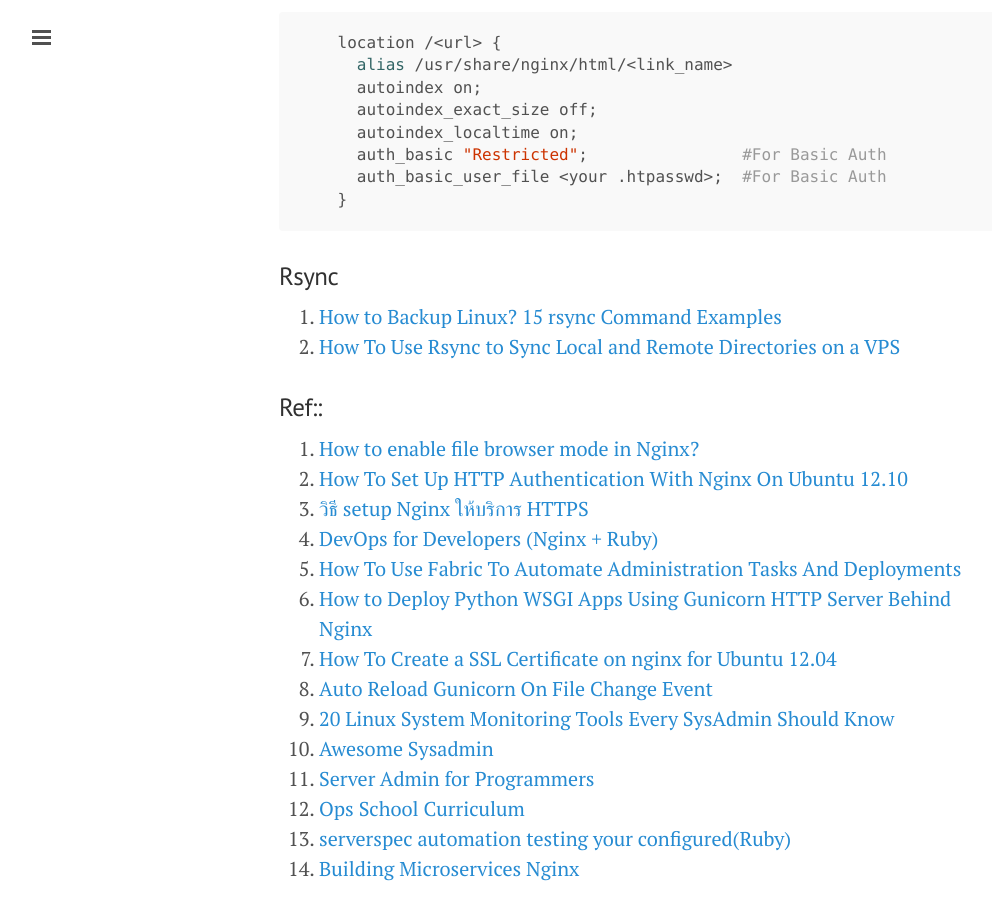
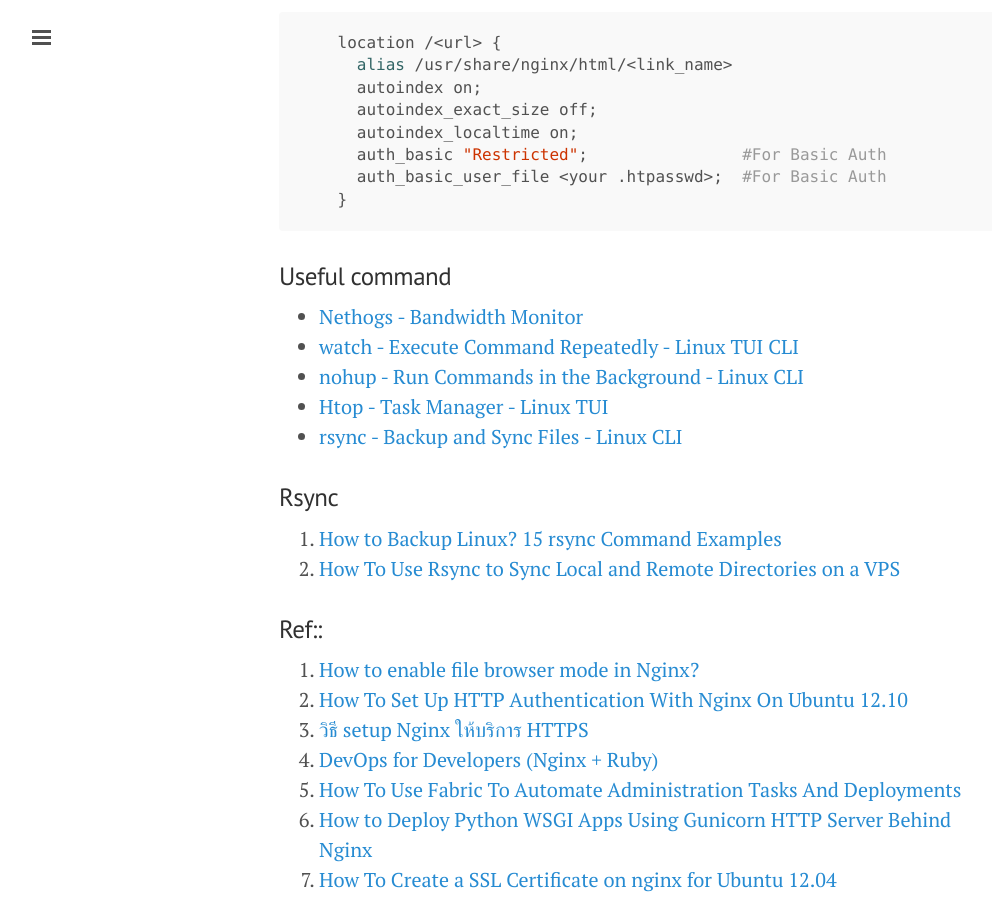
Before and after one commit to ibotdotout/ibotdotout.github.io, a Jekyll site: the page built from _posts/2014-08-09-dev-ops.md, in a window 1280 px wide and 900 px high, scrolled down 1081 px. Shown: the whole window, without its empty margins (1-993 px from the left). Built offline with Jekyll 4.4.1, drawn with Linux system fonts in a browser that asks for light colours; Markdown is read by kramdown in place of the engine named in the settings.

Commit message:
add useful command

````diff
--- a/_posts/2014-08-09-dev-ops.md
+++ b/_posts/2014-08-09-dev-ops.md
@@ -52,6 +52,13 @@ edit your nginx.conf
     }
 ```
 
+### Useful command
+* [Nethogs - Bandwidth Monitor](https://www.youtube.com/watch?v=Vd848ePkM_4)
+* [watch - Execute Command Repeatedly - Linux TUI CLI](https://www.youtube.com/watch?v=39rzNcqNq1E)
+* [nohup - Run Commands in the Background - Linux CLI](https://www.youtube.com/watch?v=sqXZirjvo6c)
+* [Htop - Task Manager - Linux TUI](https://www.youtube.com/watch?v=ZnEDfqr4Rm0)
+* [rsync - Backup and Sync Files - Linux CLI](https://www.youtube.com/watch?v=a2Kvj9ff8Qk)
+
 ### Rsync
 1. [How to Backup Linux? 15 rsync Command Examples](http://www.thegeekstuff.com/2010/09/rsync-command-examples/)
 2. [How To Use Rsync to Sync Local and Remote Directories on a VPS](https://www.digitalocean.com/community/tutorials/how-to-use-rsync-to-sync-local-and-remote-directories-on-a-vps)
@@ -65,8 +72,7 @@ edit your nginx.conf
 6. [How to Deploy Python WSGI Apps Using Gunicorn HTTP Server Behind Nginx](https://www.digitalocean.com/community/tutorials/how-to-deploy-python-wsgi-apps-using-gunicorn-http-server-behind-nginx)
 7. [How To Create a SSL Certificate on nginx for Ubuntu 12.04](https://www.digitalocean.com/community/tutorials/how-to-create-a-ssl-certificate-on-nginx-for-ubuntu-12-04)
 8. [Auto Reload Gunicorn On File Change Event](http://bryanhelmig.com/auto-reload-gunicorn-on-file-change-event/)
-9. [20 Linux System Monitoring Tools Every SysAdmin Should
-Know](http://www.cyberciti.biz/tips/top-linux-monitoring-tools.html)
+9. [20 Linux System Monitoring Tools Every SysAdmin Should Know](http://www.cyberciti.biz/tips/top-linux-monitoring-tools.html)
 10. [Awesome Sysadmin](https://github.com/n1trux/awesome-sysadmin)
 11. [Server Admin for Programmers](https://serversforhackers.com)
 12. [Ops School Curriculum](http://www.opsschool.org/)
````
